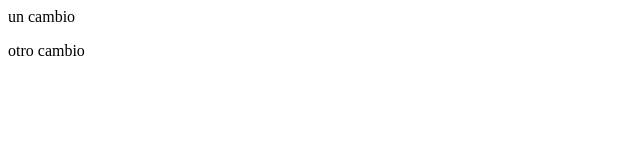
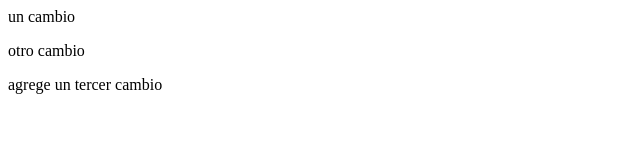
Before and after one commit to heimanantoni/repositorio-de-prueba-, a plain HTML site: page index.html in a window 1280 px wide. Shown: the whole page, without its empty margins (0-640 px from the left). Drawn offline with Linux system fonts and the light colour scheme.

Commit message:
agrege un tercer cambio

```diff
--- a/index.html
+++ b/index.html
@@ -11,6 +11,7 @@
 <body>
     <div>un cambio</div>
     <p>otro cambio</p>
+    <p>agrege un tercer cambio</p>
 
 </body>
 
```
